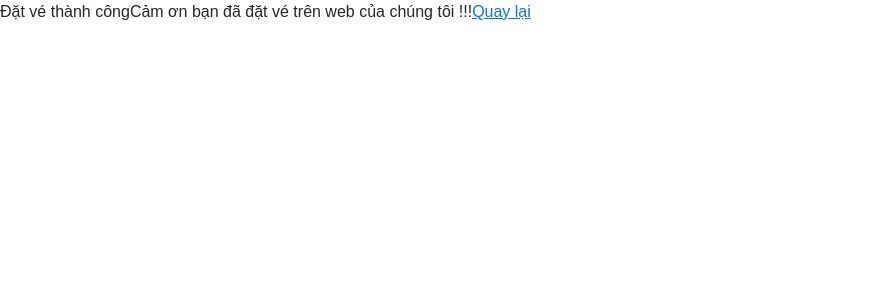
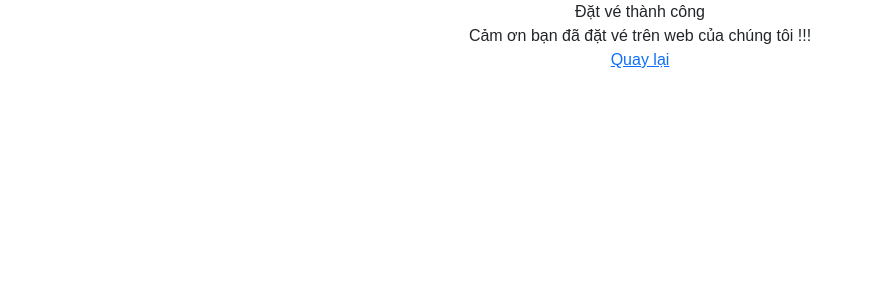
Before and after one commit to baobao1911/BOOKING-MOVIE-PROJECT-HCMUS, a React (Create React App) app in the folder src/client/: page /NothingPage in a window 1280 px wide. Shown: the top 300 px of the page, without its empty margins (0-872 px from the left). Built offline with nearby package versions, Linux system fonts and the light colour scheme.

Commit message:
commit ảo nè hehhe

```diff
--- a/src/client/src/pages/NothingPage/Something.jsx
+++ b/src/client/src/pages/NothingPage/Something.jsx
@@ -1,11 +1,12 @@
 import React from 'react'
 import { Link } from 'react-router-dom'
+import './something.css'
 
 const Something = () => {
   return (
     <div className='thanks'>
-        <span>Đặt vé thành công</span>
-        <span>Cảm ơn bạn đã đặt vé trên web của chúng tôi !!!</span>
+        <span>Đặt vé thành công</span><br/>
+        <span>Cảm ơn bạn đã đặt vé trên web của chúng tôi !!!</span><br/>
         <Link to={'/'}>Quay lại</Link>
     </div>
   )
--- /dev/null
+++ b/src/client/src/pages/NothingPage/something.css
@@ -0,0 +1,3 @@
+.thanks{
+    text-align: center;
+}
--- a/src/client/src/pages/Seat/Seat.jsx
+++ b/src/client/src/pages/Seat/Seat.jsx
@@ -1,8 +1,7 @@
 import useFetch from "../../hooks/useFetch"
 import "./seat.css"
 import React, {useContext, useEffect } from "react";
-import { useLocation } from 'react-router-dom';
-import { Navigate } from 'react-router-dom';
+import { useLocation, useNavigate } from 'react-router-dom';
 import { useState } from "react";
 import { AuthContext } from '../../context/AuthContext'
 import axios from "axios";
@@ -24,9 +23,8 @@ const Seat = () => {
     const [seatbooking,setSeatbooking] = useState([])
     const [adrs,seatAdrs] = useState([])
     const [time,setTime] = useState([])
-    const [lseat,SetLseat] = useState([])
     const { user } = useContext(AuthContext)
-
+    const navigate = useNavigate()
     //==============================
     const [movie_id,setMvid] = useState("")
     const [customer_id,setCsid] = useState("")
@@ -100,7 +98,7 @@ const Seat = () => {
           check = true
         }
       }
-      <Navigate to="/" />
+      navigate("/NothingPage", { replace: true });
 
     }
   //==================================================
```
